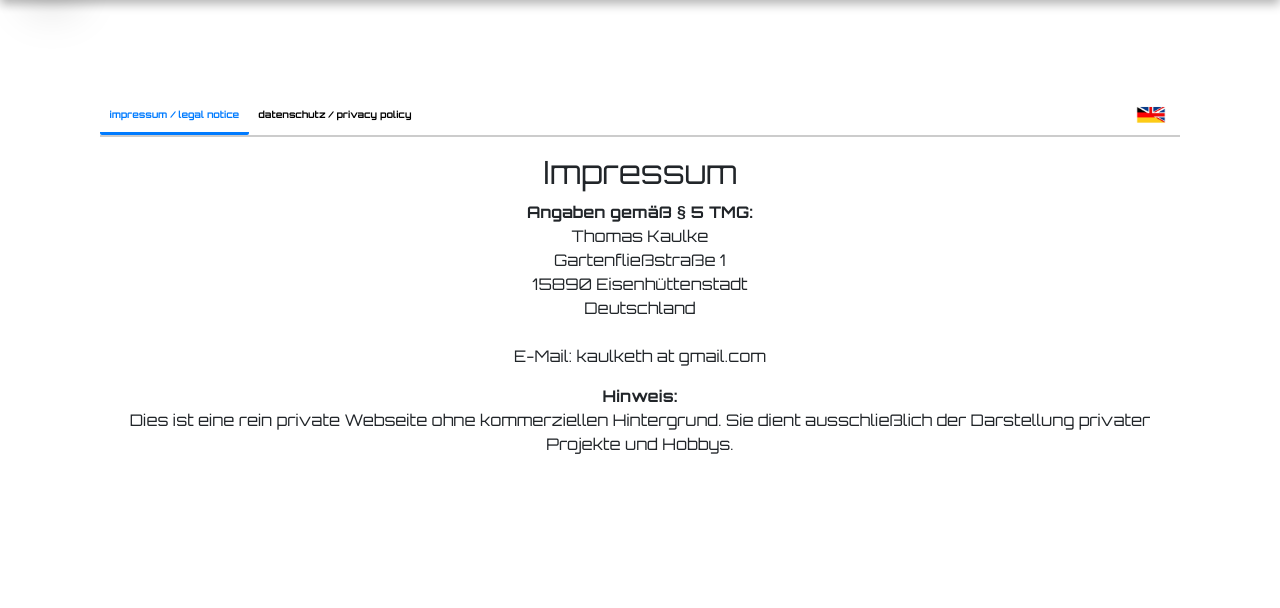
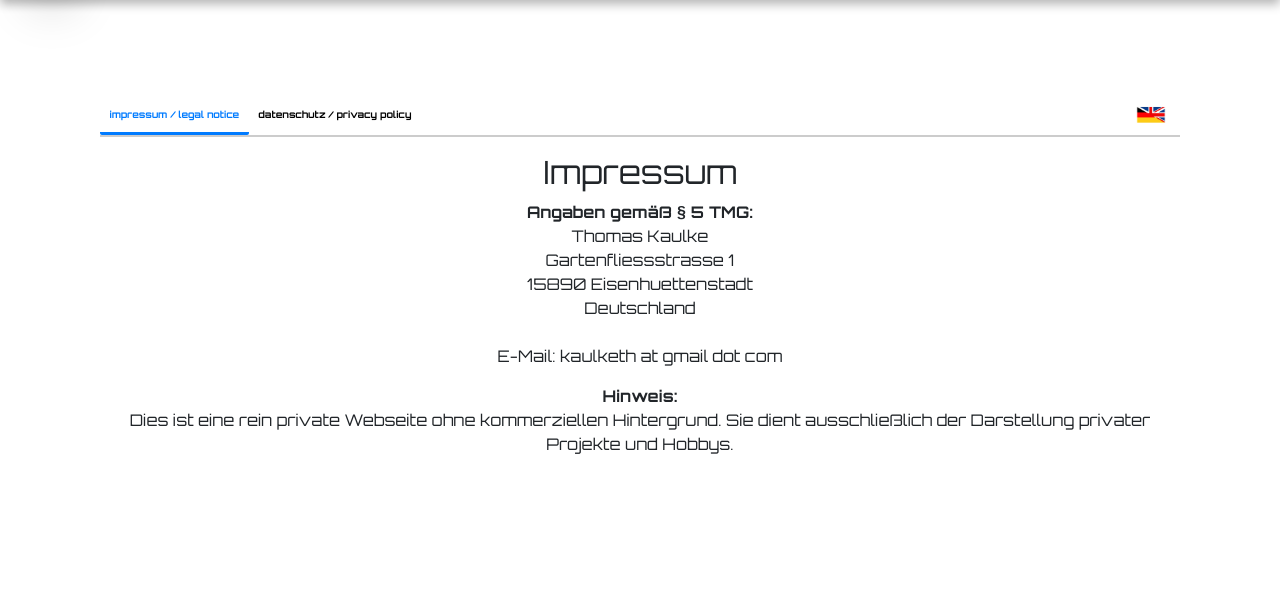
Before and after one commit to kaulketh/KobraPiV2, a Flask app: page /kobra/privacy in a window 1280 px wide. Shown: the part 62-670 px from the top of the page. Run offline with Flask 3, Linux system fonts and the light colour scheme; parts of the project's set-up code (start-up, migrations or seed data) failed here and were passed over; some libraries are stand-ins or nearby versions.

Commit message:
update address

```diff
--- a/www/templates/includes/content_address.htm
+++ b/www/templates/includes/content_address.htm
@@ -1,5 +1,5 @@
 Thomas Kaulke<br>
-Gartenfließstraße 1<br>
-15890 Eisenhüttenstadt<br>
+Gartenfliessstrasse 1<br>
+15890 Eisenhuettenstadt<br>
 Deutschland<br><br>
-E-Mail: kaulketh at gmail.com
+E-Mail: kaulketh at gmail dot com
```
